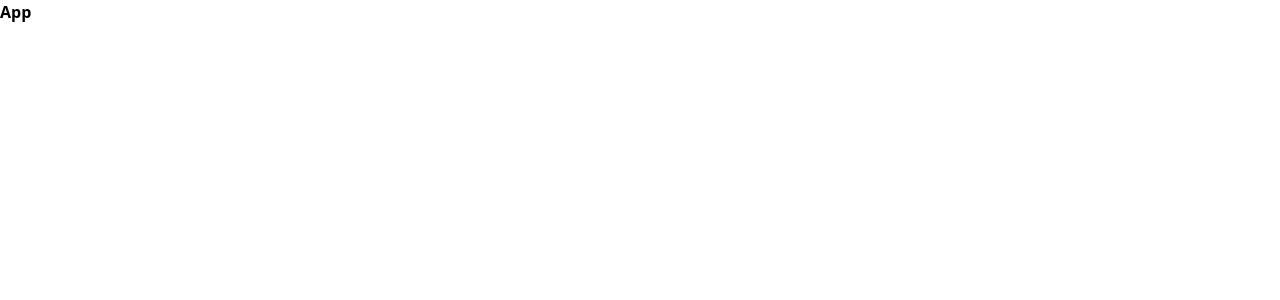
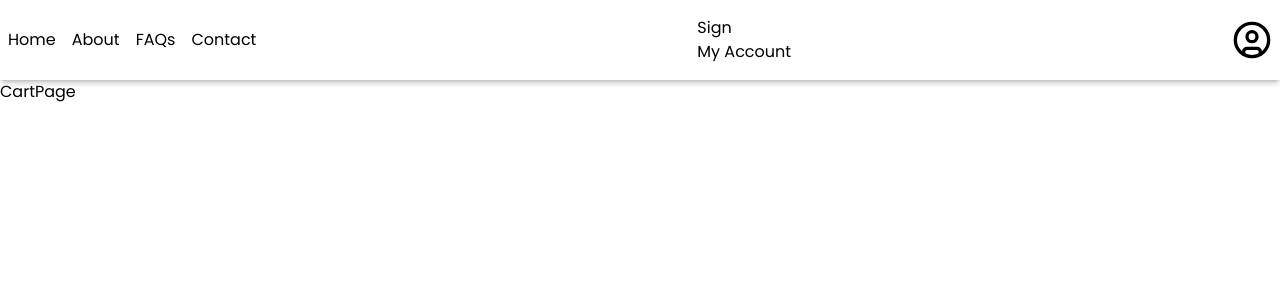
Before and after one commit to sanjudilshan554/eCommerce-react, a React (Vite) app: page /cart in a window 1280 px wide. Shown: the top 300 px of the page. Built offline with nearby package versions, Linux system fonts and the light colour scheme.

Commit message:
Initialize Routes, Navbar and basic configurations

```diff
--- a/package.json
+++ b/package.json
@@ -12,6 +12,7 @@
   "dependencies": {
     "@tailwindcss/vite": "^4.0.8",
     "lucide": "^0.475.0",
+    "lucide-react": "^0.475.0",
     "react": "^19.0.0",
     "react-dom": "^19.0.0",
     "react-router-dom": "^7.2.0",
--- a/src/App.jsx
+++ b/src/App.jsx
@@ -1,9 +1,22 @@
-import React from 'react'
+import React from "react";
+import Home from "./pages/Home";
+import ProductDetails from "./pages/ProductDetails";
+import CartPage from "./pages/CartPage";
+import Navbar from "./components/Navbar";
+
+import { BrowserRouter, Routes, Route } from "react-router-dom";
 
 function App() {
   return (
-    <div className='font-bold'>App</div>
-  )
+    <BrowserRouter>
+      <Navbar/>
+      <Routes>
+        <Route path="/" element={<Home />} />
+        <Route path="/cart" element={<CartPage />} />
+        <Route path="/cart" element={<ProductDetails />} />
+      </Routes>
+    </BrowserRouter>
+  );
 }
 
-export default App
+export default App;
--- /dev/null
+++ b/src/components/Navbar.jsx
@@ -0,0 +1,46 @@
+import { User, User2 } from "lucide";
+import { User2Icon, UserCircle } from "lucide-react";
+import React from "react";
+import { Link } from "react-router-dom";
+
+function Navbar() {
+  return (
+    <header className="bg-white shadow-md">
+      <>
+        <div className="py-4 shadow-md">
+          <ul className="container mx-auto flex flex-wrap justify-between md:flex-row px-4 md:px-2 items-center ">
+            <div className="flex gap-4">
+              <li>
+                {" "}
+                <Link to="/">Home</Link>
+              </li>
+              <li>
+                {" "}
+                <Link to="/">About</Link>
+              </li>
+              <li>
+                {" "}
+                <Link to="/">FAQs</Link>
+              </li>
+              <li>
+                {" "}
+                <Link to="/">Contact</Link>
+              </li>
+            </div>
+            <div>
+              <li>
+                <Link to="/">Sign</Link>
+              </li>
+              <li>
+                <Link to="/">My Account</Link>
+              </li>
+            </div>
+            <UserCircle size="40"/>
+          </ul>
+        </div>
+      </>
+    </header>
+  );
+}
+
+export default Navbar;
--- a/src/index.css
+++ b/src/index.css
@@ -1 +1,8 @@
+@import url("https://fonts.googleapis.com/css2?family=Poppins:ital,wght@0,100;0,200;0,300;0,400;0,500;0,600;0,700;0,800;0,900;1,100;1,200;1,300;1,400;1,500;1,600;1,700;1,800;1,900&display=swap");
+
 @import "tailwindcss";
+
+
+body{
+    font-family: 'poppins';
+}
--- /dev/null
+++ b/src/pages/CartPage.jsx
@@ -0,0 +1,9 @@
+import React from 'react'
+
+function CartPage() {
+  return (
+    <div>CartPage</div>
+  )
+}
+
+export default CartPage
--- /dev/null
+++ b/src/pages/Home.jsx
@@ -0,0 +1,9 @@
+import React from 'react'
+
+function Home() {
+  return (
+    <div>Home</div>
+  )
+}
+
+export default Home
--- /dev/null
+++ b/src/pages/ProductDetails.jsx
@@ -0,0 +1,9 @@
+import React from 'react'
+
+function ProductDetails() {
+  return (
+    <div>ProductDetails</div>
+  )
+}
+
+export default ProductDetails
```
Also changed, not shown: 1 other file (tests, documents, lock files or other folders).
